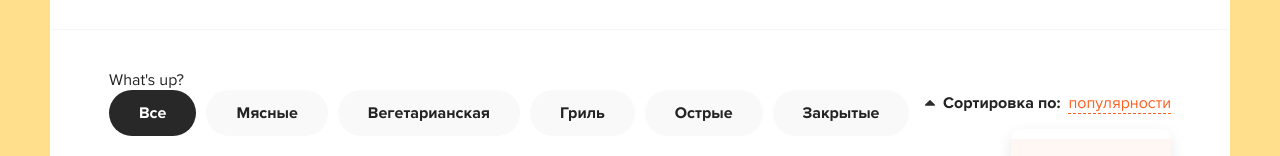
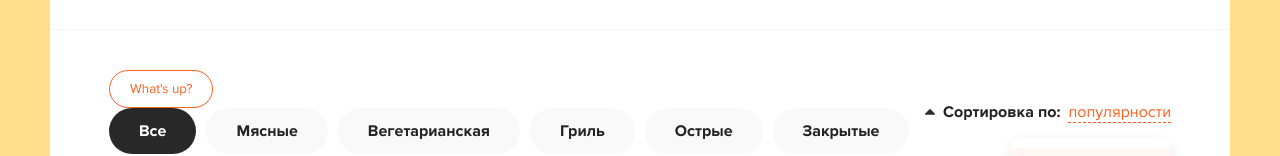
Before and after one commit to anzen-sato/pizza-react, a React app: page / in a window 1280 px wide. Shown: the part 152-308 px from the top of the page. Built offline with nearby package versions, Linux system fonts and the light colour scheme.

Commit message:
Modify Button component
modify button component and install libriary classnames

```diff
--- a/package.json
+++ b/package.json
@@ -19,6 +19,7 @@
     "bfj": "^7.0.2",
     "camelcase": "^6.1.0",
     "case-sensitive-paths-webpack-plugin": "2.3.0",
+    "classnames": "^2.3.1",
     "css-loader": "4.3.0",
     "dotenv": "8.2.0",
     "dotenv-expand": "5.1.0",
--- a/src/App.js
+++ b/src/App.js
@@ -12,7 +12,7 @@ function App() {
         <div className="container">
           <div className="content__top">
             <div className="categories">
-              <Button>What's up?</Button>
+              <Button outline={true}>What's up?</Button>
               <ul>
                 <li className="active">Все</li>
                 <li>Мясные</li>
--- a/src/components/Button.jsx
+++ b/src/components/Button.jsx
@@ -1,6 +1,9 @@
+import classNames from 'classnames';
 const Button = (props) => {
     return(
-        <div>{props.children}</div>
+        <button className={classNames('button', {
+            'button--outline': props.outline,
+        })}>{props.children}</button>
     )
 }
 
```
Also changed, not shown: 1 other file (tests, documents, lock files or other folders).
